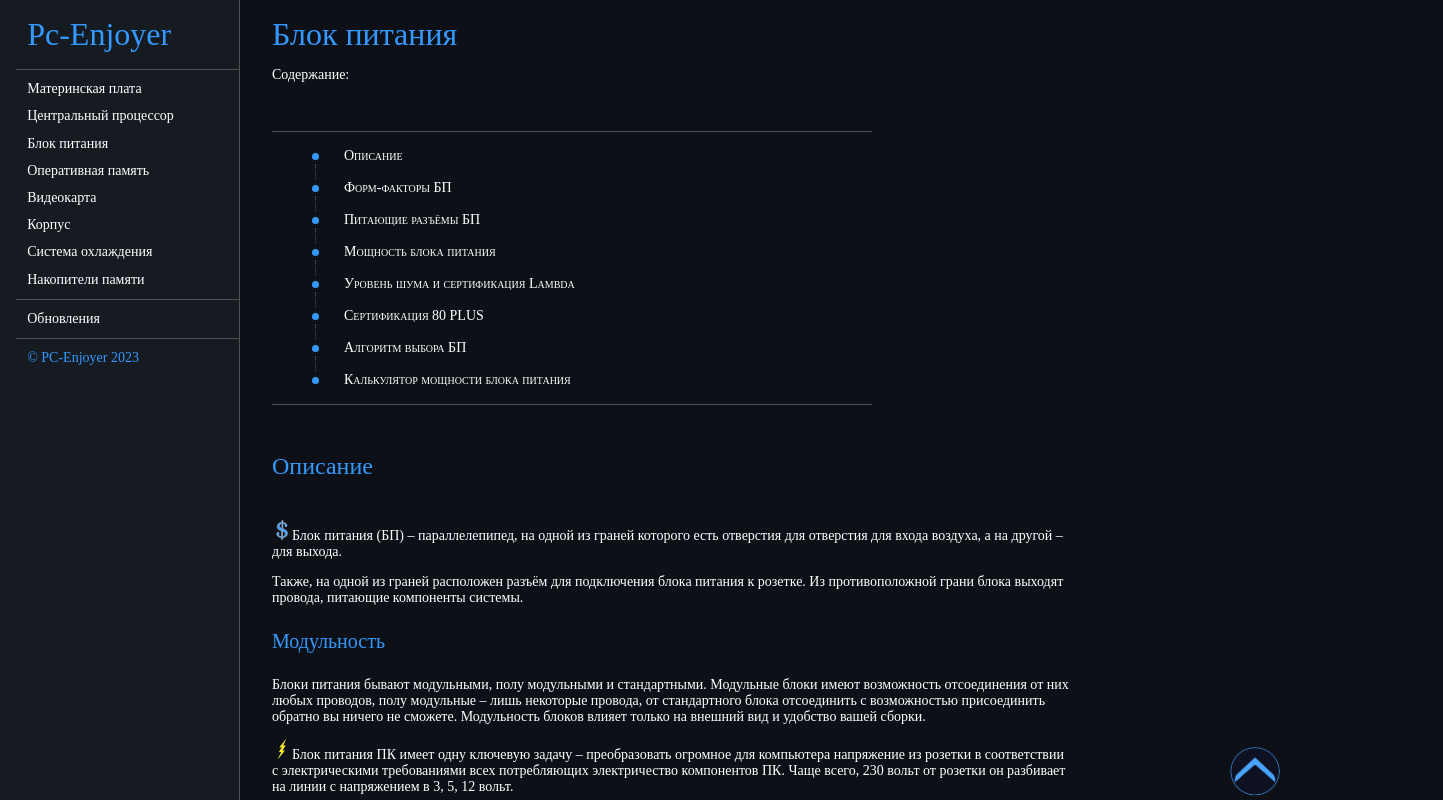
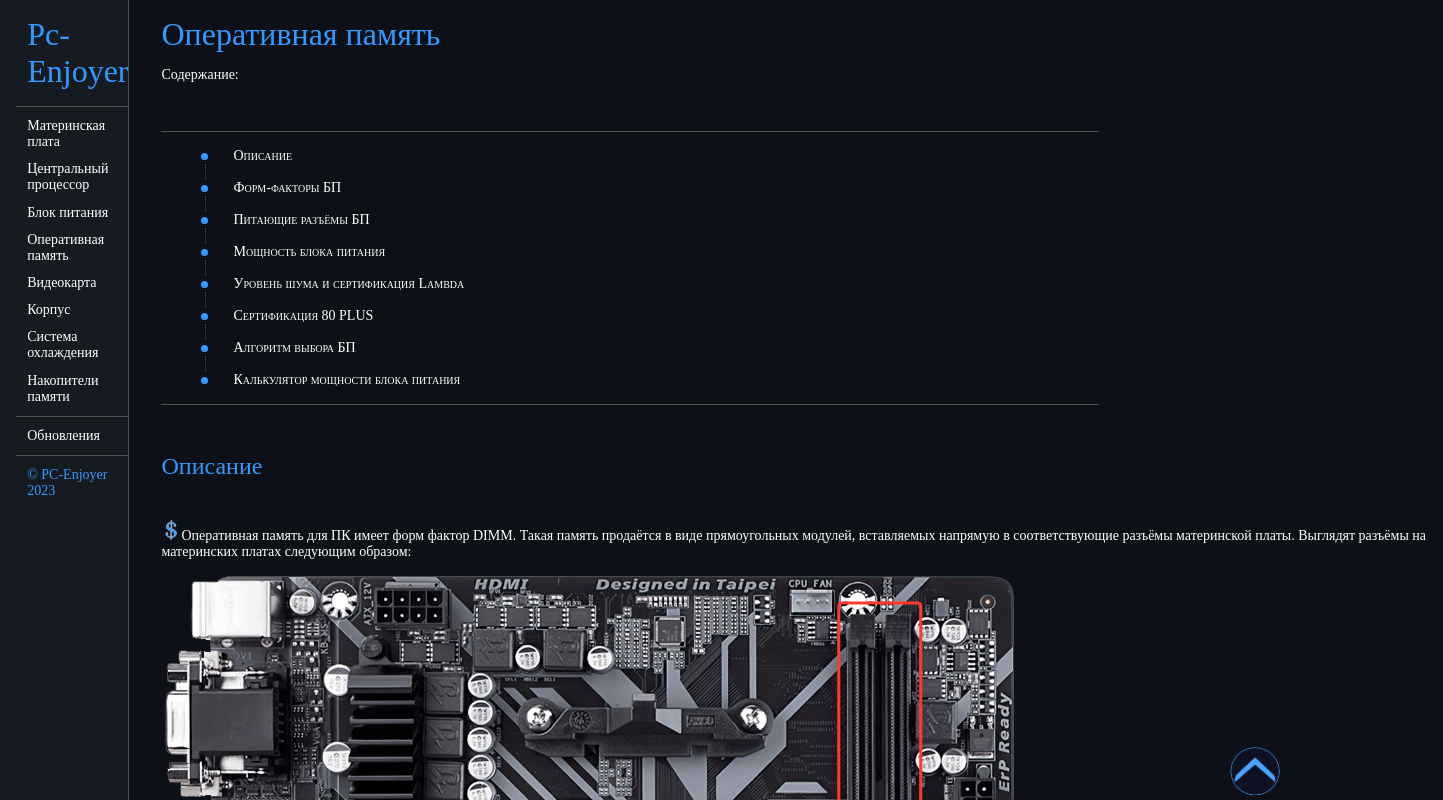
Before and after one commit to turbopypip/pc-enjoyer2.0, a React (Create React App) app: page / in a window 1280 px wide. Both pictures are taken after a click on the element "Оперативная память". Shown: the top 800 px of the page, 1443 px wide, since content can reach past the window. Built offline with nearby package versions, Linux system fonts and the light colour scheme; a web font is replaced by a local one.

Commit message:
Started writing op memory page

```diff
--- a/src/App.tsx
+++ b/src/App.tsx
@@ -7,6 +7,7 @@ import CPU from "./Pages/CPU";
 import PowerUnit from "./Pages/PowerUnit";
 import iconButtonUp from "./Icons/buttonUp.png"
 import HandleClickScroll from "./Utils/HandleClickScroll";
+import OpMemory from "./Pages/OpMemory";
 
 const App = () => {
 
@@ -32,7 +33,7 @@ const App = () => {
         )
       case 4:
         return (
-          <PowerUnit />
+          <OpMemory />
         )
     }
   }
--- /dev/null
+++ b/src/Pages/OpMemory/ContentAnchorsList/index.tsx
@@ -0,0 +1,64 @@
+import React from 'react';
+import HandleClickScroll from "../../../Utils/HandleClickScroll";
+
+const ContentAnchorsList = () => {
+  return (
+
+    <>
+      <p>Содержание:</p>
+
+      <ul className="listStyle">
+        <li>
+          <a className="anchorLink"
+             onClick={(e) =>
+               HandleClickScroll(e,"powerUnitDescription")}
+          >Описание</a>
+        </li>
+        <li>
+          <a className="anchorLink"
+             onClick={(e) =>
+               HandleClickScroll(e,"powerUnitForm-Factors")}
+          >Форм-факторы БП</a>
+        </li>
+        <li>
+          <a className="anchorLink"
+             onClick={(e) =>
+               HandleClickScroll(e,"powerUnitConnectors")}
+          >Питающие разъёмы БП</a>
+        </li>
+        <li>
+          <a className="anchorLink"
+             onClick={(e) =>
+               HandleClickScroll(e,"powerUnitCountOfPower")}
+          >Мощность блока питания</a>
+        </li>
+        <li>
+          <a className="anchorLink"
+             onClick={(e) =>
+               HandleClickScroll(e,"powerUnitNoiseLevel")}
+          >Уровень шума и сертификация Lambda</a>
+        </li>
+        <li>
+          <a className="anchorLink"
+             onClick={(e) =>
+               HandleClickScroll(e,"powerUnitCertification")}
+          >Сертификация 80 PLUS</a>
+        </li>
+        <li>
+          <a className="anchorLink"
+             onClick={(e) =>
+               HandleClickScroll(e,"powerUnitSelectionAlgorithm")}
+          >Алгоритм выбора БП</a>
+        </li>
+        <li>
+          <a className="anchorLink"
+             onClick={(e) =>
+               HandleClickScroll(e,"powerUnitPowerCalculator")}
+          >Калькулятор мощности блока питания</a>
+        </li>
+      </ul>
+    </>
+  );
+};
+
+export default ContentAnchorsList;
--- /dev/null
+++ b/src/Pages/OpMemory/index.tsx
@@ -0,0 +1,28 @@
+import React from 'react';
+import ContentAnchorsList from "./ContentAnchorsList";
+import MoneyIcon from "../../Icons/MoneyIcon.svg";
+import Photo1 from "./Photos/opMemoryPhoto1.png"
+
+const OpMemory = () => {
+  return (
+    <div className="PageContainer">
+      <h1 className="sloganAndAccesoireName">Оперативная память</h1>
+
+      <ContentAnchorsList />
+      <h2 className="contentParagraph">Описание</h2>
+      <p>
+        <img src={MoneyIcon} width="20" height="20" />Оперативная память для ПК имеет форм фактор DIMM. Такая память продаётся в виде прямоугольных модулей, вставляемых напрямую в соответствующие разъёмы материнской платы. Выглядят разъёмы на материнских платах следующим образом:
+      </p>
+      <p>
+        <img src={Photo1} className="OpMemoryPhoto1"/>
+      </p>
+
+      <h2 className="contentParagraph">Типы памяти</h2>
+      <p>
+        <img src={MoneyIcon} width="20" height="20" />На данный момент типы оперативной памяти имеют следующий письменный вид: DDR, DDR2, DDR3, DDR4, DDR5, где DDR – самый старший вид.
+      </p>
+    </div>
+  );
+};
+
+export default OpMemory;
```
Also changed, not shown: src/Pages/OpMemory/Photos/opMemoryPhoto1.png (added).
